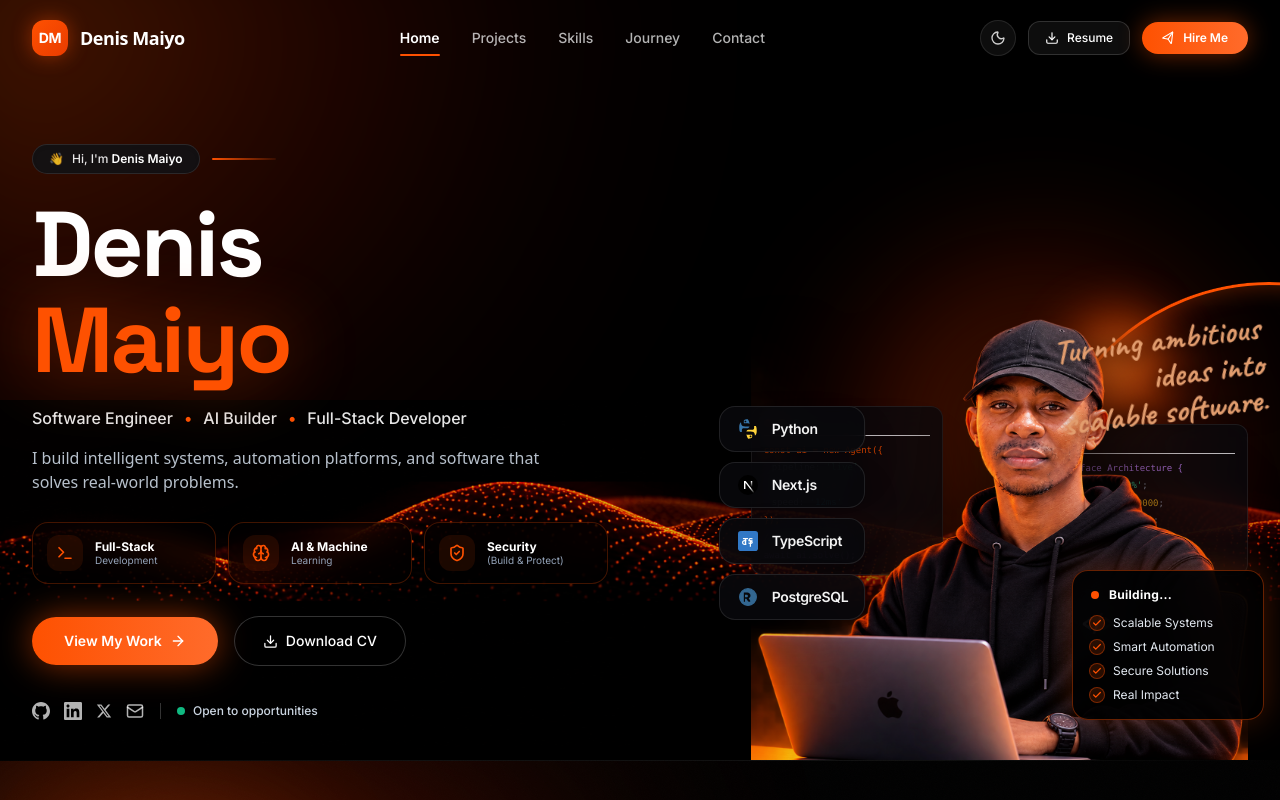
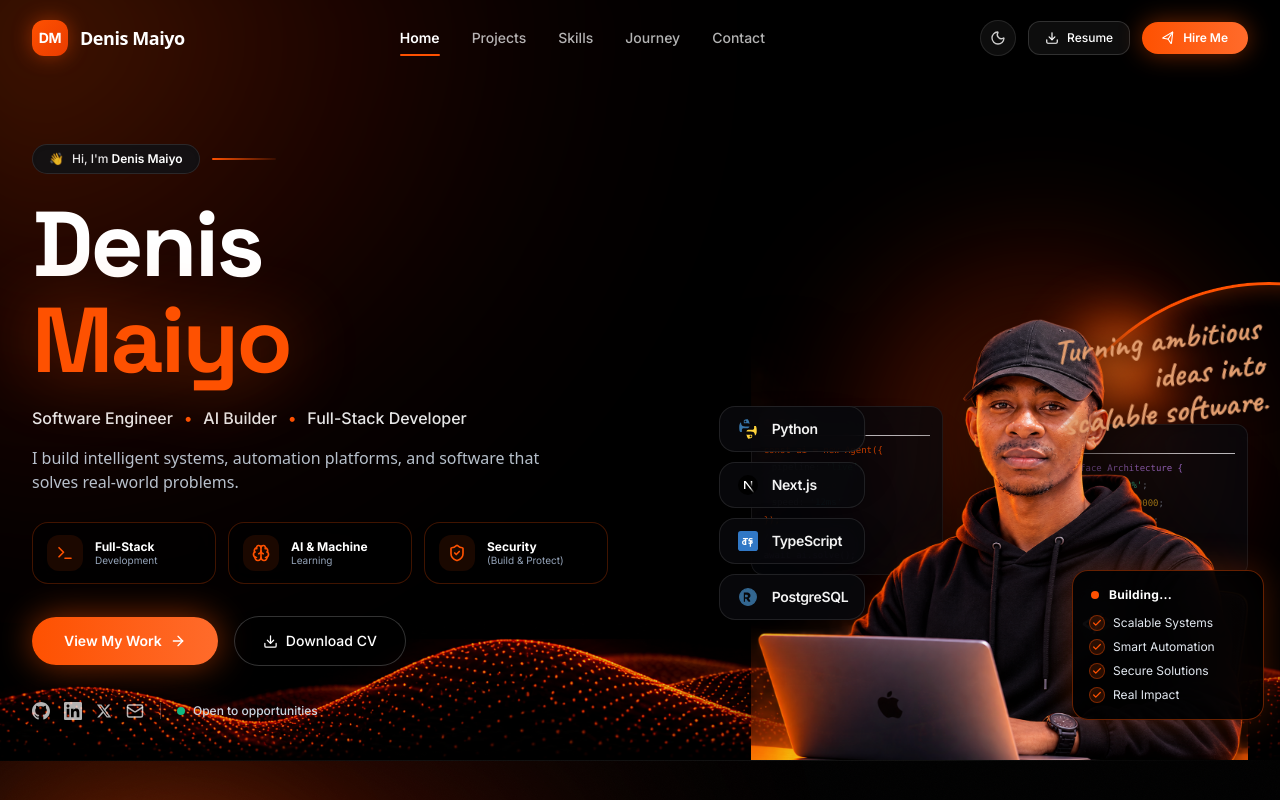
Before and after one commit to MaiyoDenis/personal_website, a Next.js app: page / in a window 1280 px wide. Shown: the top 800 px of the page. Built offline with nearby package versions, Linux system fonts and the light colour scheme.

Commit message:
fix(hero): lower footer wave by removing empty bottom padding and updating crop

```diff
--- a/components/hero/Hero.tsx
+++ b/components/hero/Hero.tsx
@@ -27,12 +27,12 @@ export default function Hero() {
           src="/images/footer.png"
           alt=""
           width={2144}
-          height={733}
+          height={230}
           priority
-          className="w-full h-auto max-h-[220px] sm:max-h-[300px] lg:max-h-[360px] object-cover object-bottom opacity-85 mix-blend-screen"
+          className="w-full h-auto max-h-[170px] sm:max-h-[220px] lg:max-h-[260px] object-cover object-bottom opacity-90 mix-blend-screen"
         />
         {/* Soft bottom edge fade */}
-        <div className="absolute inset-x-0 bottom-0 h-6 bg-gradient-to-t from-black to-transparent" />
+        <div className="absolute inset-x-0 bottom-0 h-4 bg-gradient-to-t from-black to-transparent" />
       </div>
 
       {/* ── 3. Main Hero Two-Column Grid ── */}
```
Also changed, not shown: public/images/footer.png.
